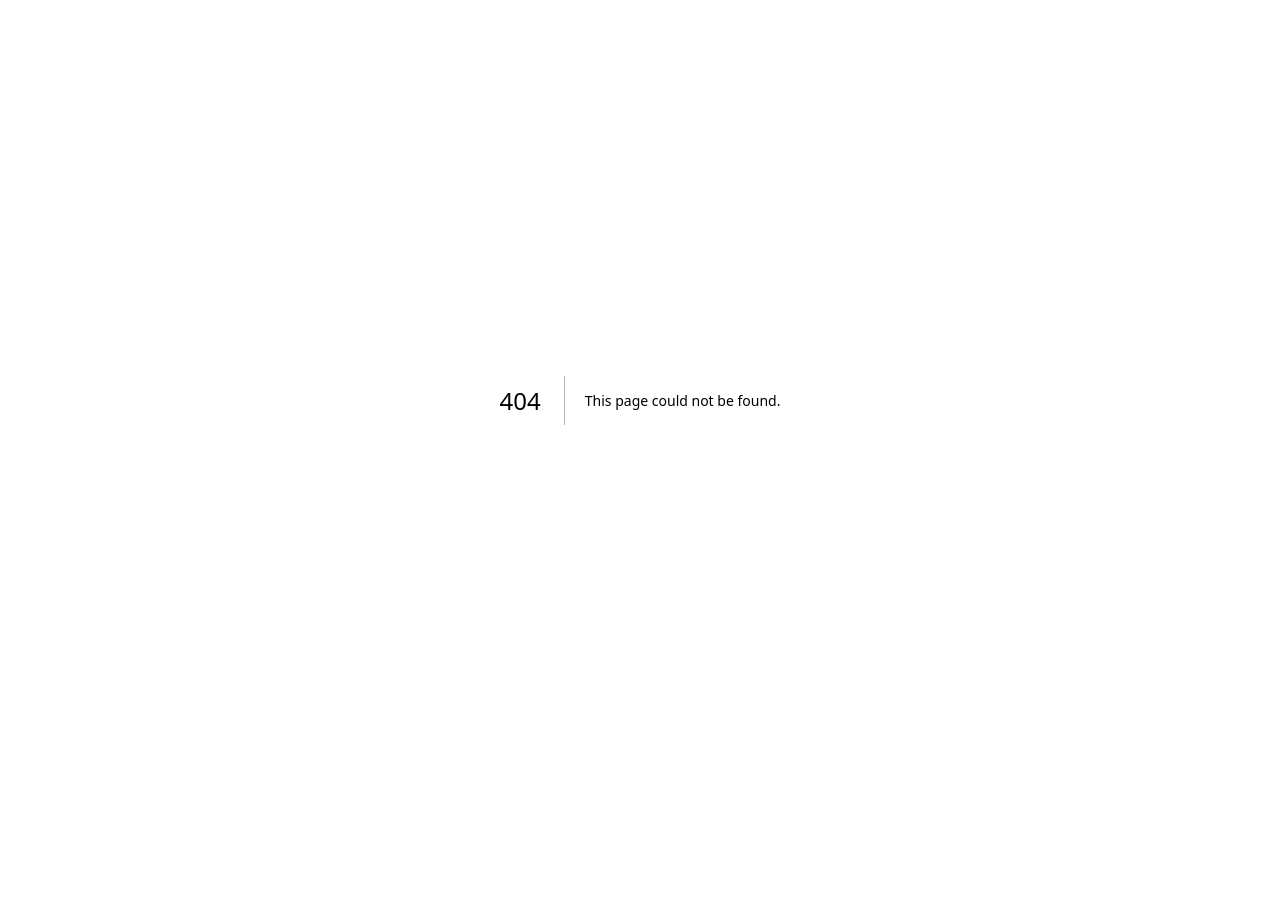
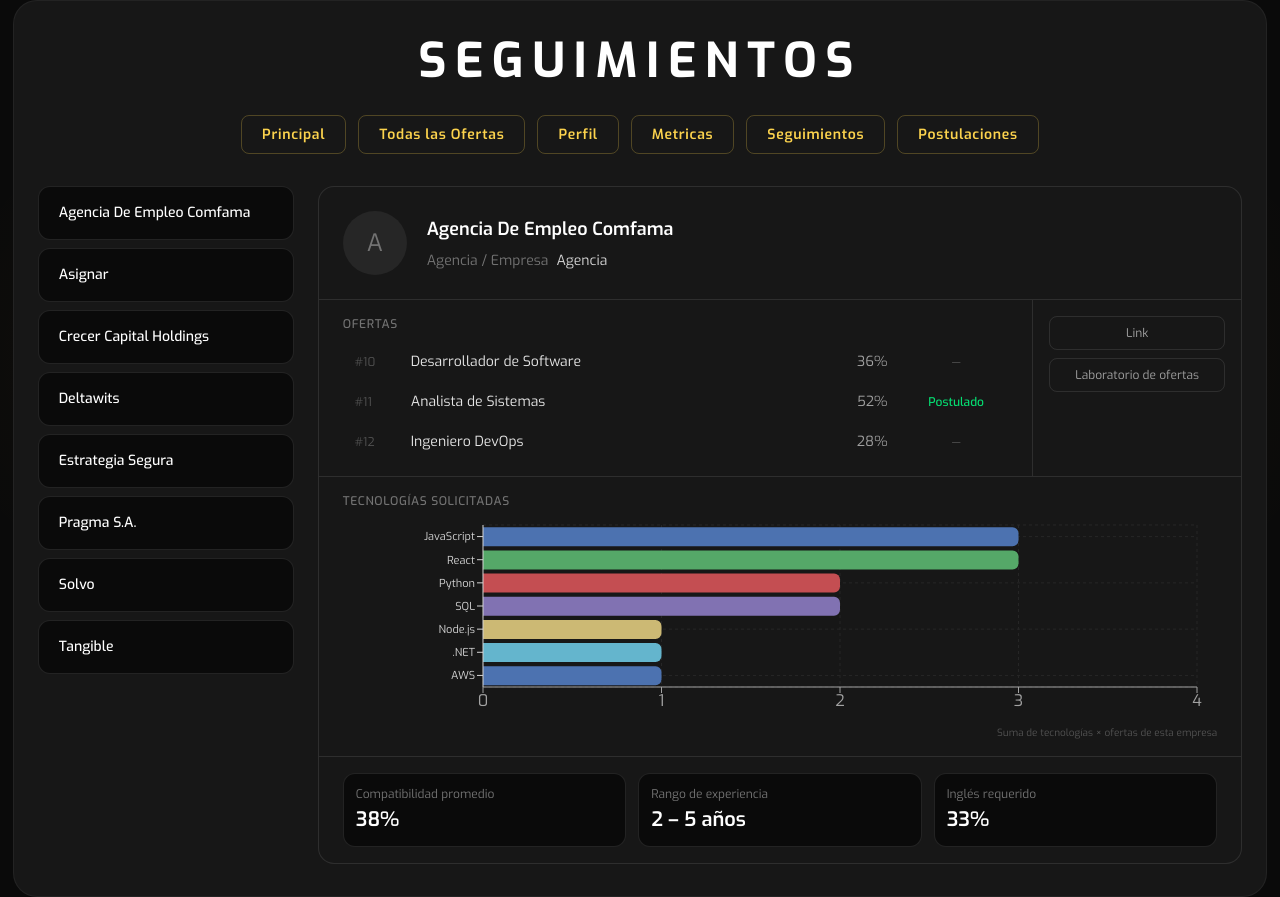
Before and after one commit to EsneiderCdD/postulomania-f, a Next.js app: page /seguimientos in a window 1280 px wide. Before the commit this address had no page. Before the commit the page ends 800 px from the top, so only its background shows below. Built offline with nearby package versions, Linux system fonts and the light colour scheme.

Commit message:
feat(seguimiento)

```diff
--- /dev/null
+++ b/app/seguimientos/page.tsx
@@ -0,0 +1,45 @@
+import Link from "next/link";
+import SeguimientosPanel from "./seguimientos-panel";
+
+const links = [
+  { href: "/principal", label: "Principal" },
+  { href: "/ofertas", label: "Todas las Ofertas" },
+  { href: "/perfil", label: "Perfil" },
+  { href: "/bodega", label: "Metricas" },
+  { href: "/seguimientos", label: "Seguimientos" },
+  { href: "/postulaciones", label: "Postulaciones" },
+];
+
+export default function SeguimientosPage() {
+  return (
+    <main className="relative flex min-h-screen items-center justify-center overflow-hidden bg-neutral-950">
+      <div
+        className="pointer-events-none absolute inset-0"
+        style={{
+          background:
+            "radial-gradient(ellipse 80% 60% at 50% 40%, rgba(251,191,36,0.12) 0%, rgba(245,158,11,0.04) 40%, transparent 70%)",
+        }}
+      />
+
+      <div className="relative z-10 mx-auto w-[98%] max-w-[1333px] min-h-screen rounded-3xl border border-white/5 bg-neutral-900">
+        <div className="flex min-h-screen flex-col items-center px-6 py-8">
+          <h1 className="hero-title text-center text-4xl md:text-5xl">
+            Seguimientos
+          </h1>
+
+          <div className="mt-6 flex flex-wrap items-center justify-center gap-3">
+            {links.map(({ href, label }) => (
+              <Link key={href} href={href} className="btn-secondary">
+                {label}
+              </Link>
+            ))}
+          </div>
+
+          <div className="mt-8 w-full space-y-6">
+            <SeguimientosPanel />
+          </div>
+        </div>
+      </div>
+    </main>
+  );
+}
--- /dev/null
+++ b/app/seguimientos/seguimientos-panel.tsx
@@ -0,0 +1,179 @@
+"use client";
+
+import {
+  Bar,
+  BarChart,
+  CartesianGrid,
+  Cell,
+  ResponsiveContainer,
+  Tooltip,
+  XAxis,
+  YAxis,
+} from "recharts";
+import { BRAND_CHART_COLORS } from "../_components/chart-colors";
+
+const empresas = [
+  { id: 21, nombre: "Agencia De Empleo Comfama" },
+  { id: 22, nombre: "Asignar" },
+  { id: 23, nombre: "Crecer Capital Holdings" },
+  { id: 24, nombre: "Deltawits" },
+  { id: 25, nombre: "Estrategia Segura" },
+  { id: 26, nombre: "Pragma S.A." },
+  { id: 27, nombre: "Solvo" },
+  { id: 28, nombre: "Tangible" },
+];
+
+const ofertas = [
+  { id: 10, titulo: "Desarrollador de Software", compatibilidad: 36, postulado: false },
+  { id: 11, titulo: "Analista de Sistemas", compatibilidad: 52, postulado: true },
+  { id: 12, titulo: "Ingeniero DevOps", compatibilidad: 28, postulado: false },
+];
+
+const techData = [
+  { tech: "JavaScript", ofertas: 3 },
+  { tech: "React", ofertas: 3 },
+  { tech: "Python", ofertas: 2 },
+  { tech: "SQL", ofertas: 2 },
+  { tech: "Node.js", ofertas: 1 },
+  { tech: ".NET", ofertas: 1 },
+  { tech: "AWS", ofertas: 1 },
+];
+
+export default function SeguimientosPanel() {
+  return (
+    <section className="flex gap-6">
+      <div className="flex w-64 shrink-0 flex-col gap-2">
+        {empresas.map((empresa) => (
+          <div
+            key={empresa.id}
+            className="rounded-xl border border-white/10 bg-neutral-950 px-5 py-4 transition-colors hover:border-white/20 hover:bg-neutral-900/80"
+          >
+            <p className="text-sm font-medium text-white">{empresa.nombre}</p>
+          </div>
+        ))}
+      </div>
+
+      <div className="min-h-[600px] flex-1 rounded-2xl border border-white/10 bg-neutral-900">
+        <div className="flex flex-col">
+          <div className="flex items-center gap-5 border-b border-white/10 px-6 py-6">
+            <div className="flex h-16 w-16 shrink-0 items-center justify-center rounded-full bg-neutral-800 text-2xl text-neutral-500">
+              A
+            </div>
+            <div className="space-y-2">
+              <h3 className="text-lg font-semibold text-white">
+                Agencia De Empleo Comfama
+              </h3>
+              <div className="flex items-center gap-2 text-sm">
+                <span className="text-neutral-500">Agencia / Empresa</span>
+                <span className="text-neutral-300">Agencia</span>
+              </div>
+            </div>
+          </div>
+
+          <div className="flex">
+            <div className="flex-1 border-r border-white/10 px-6 py-4">
+              <h4 className="mb-3 text-xs font-medium uppercase tracking-wider text-neutral-500">
+                Ofertas
+              </h4>
+              <div className="flex flex-col gap-1">
+                {ofertas.map((oferta) => (
+                  <div
+                    key={oferta.id}
+                    className="flex items-center gap-4 rounded-lg px-3 py-2 transition-colors hover:bg-white/[0.03]"
+                  >
+                    <span className="w-10 text-xs text-neutral-600">
+                      #{oferta.id}
+                    </span>
+                    <span className="flex-1 text-sm text-neutral-200">
+                      {oferta.titulo}
+                    </span>
+                    <span className="w-14 text-center text-sm text-neutral-400">
+                      {oferta.compatibilidad}%
+                    </span>
+                    {oferta.postulado ? (
+                      <span className="w-20 text-center text-xs font-medium text-green-400">
+                        Postulado
+                      </span>
+                    ) : (
+                      <span className="w-20 text-center text-xs text-neutral-600">
+                        —
+                      </span>
+                    )}
+                  </div>
+                ))}
+              </div>
+            </div>
+
+            <div className="flex w-52 shrink-0 flex-col gap-2 px-4 py-4">
+              <a
+                href="https://www.comfama.com/servicio-de-empleo/"
+                target="_blank"
+                rel="noopener noreferrer"
+                className="rounded-lg border border-white/10 px-4 py-2 text-center text-xs text-neutral-400 transition-colors hover:border-white/30 hover:text-neutral-200"
+              >
+                Link
+              </a>
+              <button className="rounded-lg border border-white/10 px-4 py-2 text-xs text-neutral-400 transition-colors hover:border-white/30 hover:text-neutral-200">
+                Laboratorio de ofertas
+              </button>
+            </div>
+          </div>
+
+          <div className="flex flex-col border-t border-white/10">
+            <div className="px-6 py-4">
+              <h4 className="mb-3 text-xs font-medium uppercase tracking-wider text-neutral-500">
+                Tecnologías solicitadas
+              </h4>
+              <div className="h-[200px]">
+                <ResponsiveContainer width="100%" height="100%">
+                  <BarChart
+                    data={techData}
+                    layout="vertical"
+                    margin={{ top: 4, right: 20, left: 70, bottom: 4 }}
+                  >
+                    <CartesianGrid stroke="#262626" strokeDasharray="3 3" />
+                    <XAxis type="number" stroke="#a3a3a3" allowDecimals={false} />
+                    <YAxis
+                      dataKey="tech"
+                      type="category"
+                      width={70}
+                      stroke="#d4d4d4"
+                      tick={{ fontSize: 11 }}
+                    />
+                    <Tooltip />
+                    <Bar dataKey="ofertas" radius={[0, 6, 6, 0]}>
+                      {techData.map((_, index) => (
+                        <Cell
+                          key={index}
+                          fill={BRAND_CHART_COLORS[index % BRAND_CHART_COLORS.length]}
+                        />
+                      ))}
+                    </Bar>
+                  </BarChart>
+                </ResponsiveContainer>
+              </div>
+              <p className="mt-1 text-right text-[10px] text-neutral-600">
+                Suma de tecnologías × ofertas de esta empresa
+              </p>
+            </div>
+
+            <div className="grid grid-cols-3 gap-3 border-t border-white/10 px-6 py-4">
+              <div className="rounded-xl border border-white/10 bg-neutral-950 p-3">
+                <p className="text-xs text-neutral-500">Compatibilidad promedio</p>
+                <p className="mt-1 text-xl font-semibold text-white">38%</p>
+              </div>
+              <div className="rounded-xl border border-white/10 bg-neutral-950 p-3">
+                <p className="text-xs text-neutral-500">Rango de experiencia</p>
+                <p className="mt-1 text-xl font-semibold text-white">2 – 5 años</p>
+              </div>
+              <div className="rounded-xl border border-white/10 bg-neutral-950 p-3">
+                <p className="text-xs text-neutral-500">Inglés requerido</p>
+                <p className="mt-1 text-xl font-semibold text-white">33%</p>
+              </div>
+            </div>
+          </div>
+        </div>
+      </div>
+    </section>
+  );
+}
```
